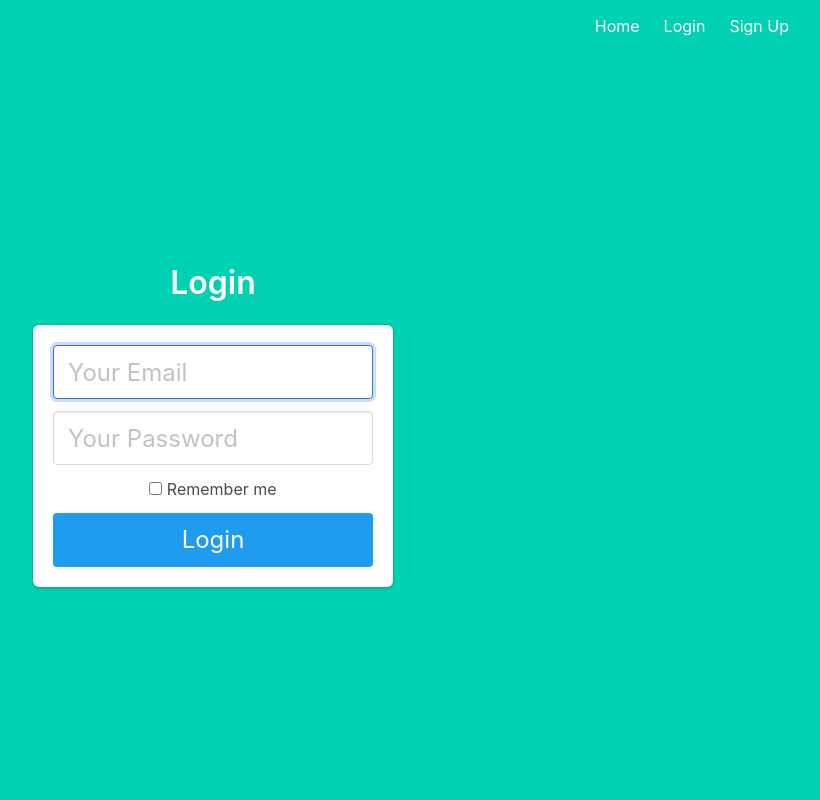
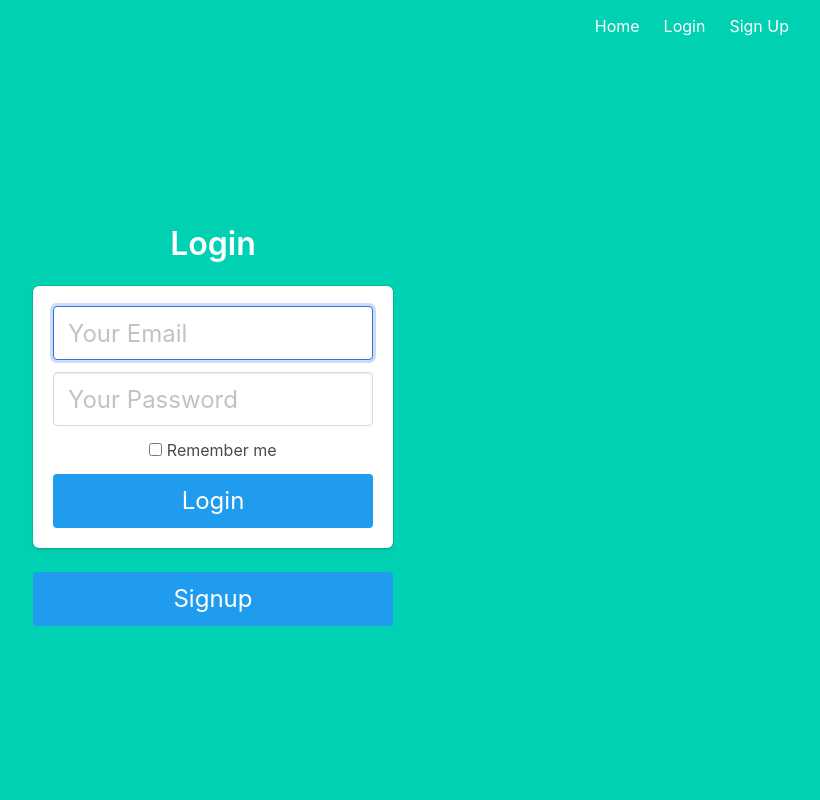
Before and after one commit to vivian-hafener-lanl/journal, a Flask app: page /login in a window 1280 px wide. Shown: the whole page, without its empty margins (427-1247 px from the left). Run offline with Flask 2, Linux system fonts and the light colour scheme.

Commit message:
Created button on login page that redirects to the signup page

```diff
--- a/project/templates/login.html
+++ b/project/templates/login.html
@@ -34,8 +34,8 @@
                 </label>
             </div>
             <button class="button is-block is-info is-large is-fullwidth">Login</button>
-            <!-- I need to put a button that links to the signup page here -->
         </form>
     </div>
+    <a href="{{url_for('auth.signup')}}"><button class="button is-block is-info is-large is-fullwidth">Signup</button></a>
 </div>
 {% endblock %}
```
